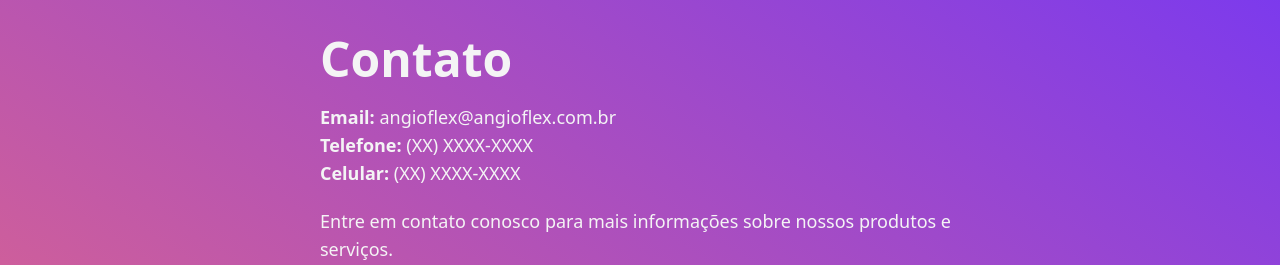
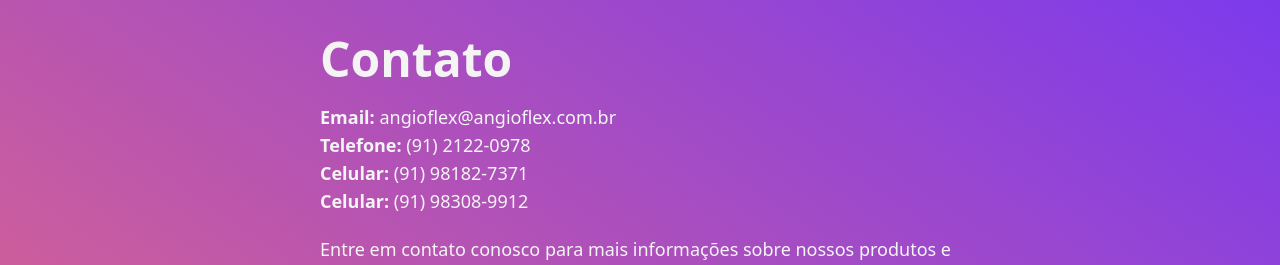
Before and after one commit to Jfdeev/angioflexx, a React (Vite) app in the folder frontend/: page / in a window 1280 px wide. Shown: the part 3760-4025 px from the top of the page. Built offline with nearby package versions, Linux system fonts and the light colour scheme.

Commit message:
chore: put the contacts

```diff
--- a/frontend/src/screens/Contact.jsx
+++ b/frontend/src/screens/Contact.jsx
@@ -8,8 +8,10 @@
             <h1 className="font-bold text-5xl text-zinc-100 mb-5">Contato</h1>
             <div className="text-zinc-100 text-lg mb-5">
               <p><strong>Email:</strong> angioflex@angioflex.com.br</p>
-              <p><strong>Telefone:</strong> (XX) XXXX-XXXX</p>
-              <p><strong>Celular: </strong> (XX) XXXX-XXXX</p>
+              <p><strong>Telefone:</strong>  (91) 2122-0978</p>
+              <p><strong>Celular: </strong> (91) 98182-7371</p>
+              <p><strong>Celular: </strong> (91) 98308-9912</p>
+
             </div>
             <p className="text-zinc-100 text-lg mb-5">Entre em contato conosco para mais informações sobre nossos produtos e serviços.</p>
             <div className=" mt-5">
```
Also changed, not shown: 1 other file (tests, documents, lock files or other folders).
